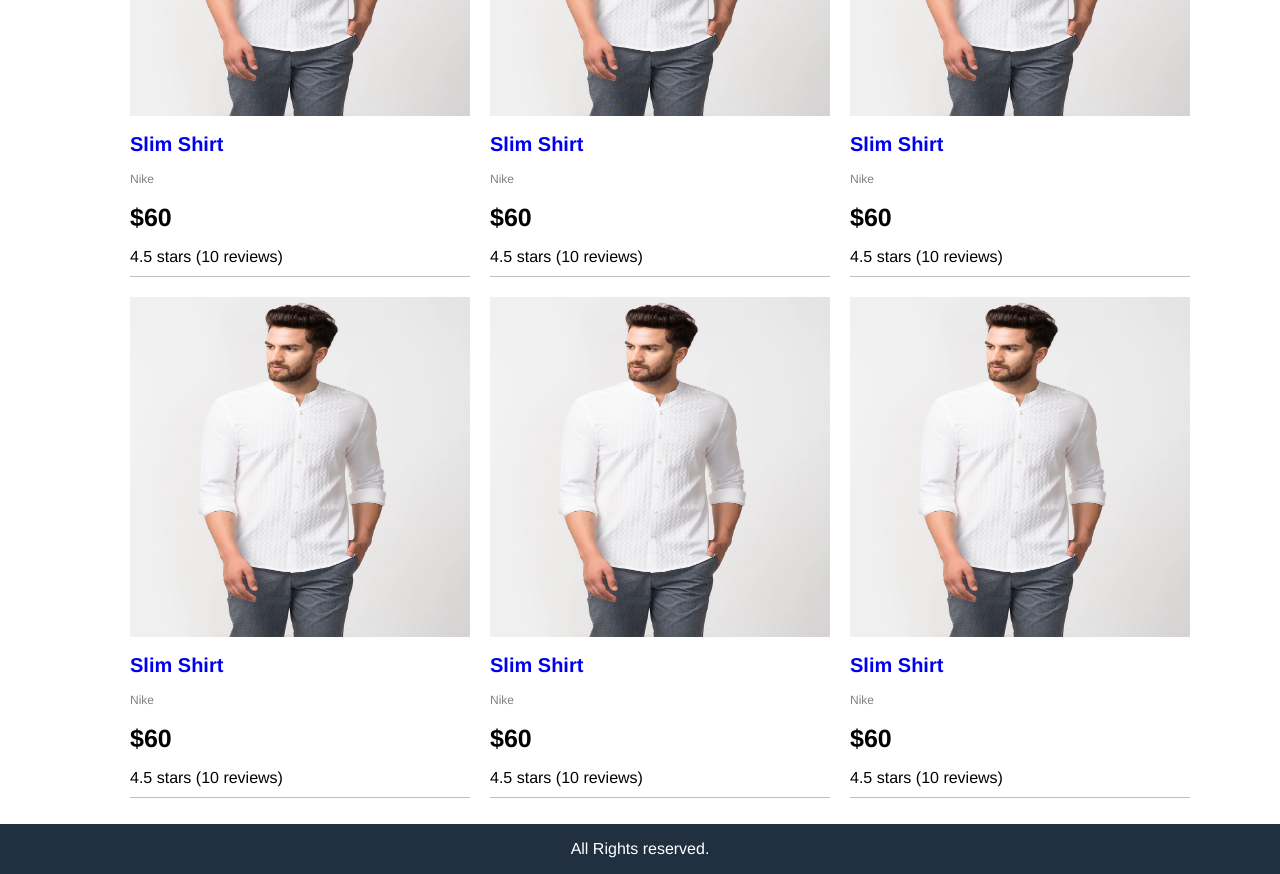
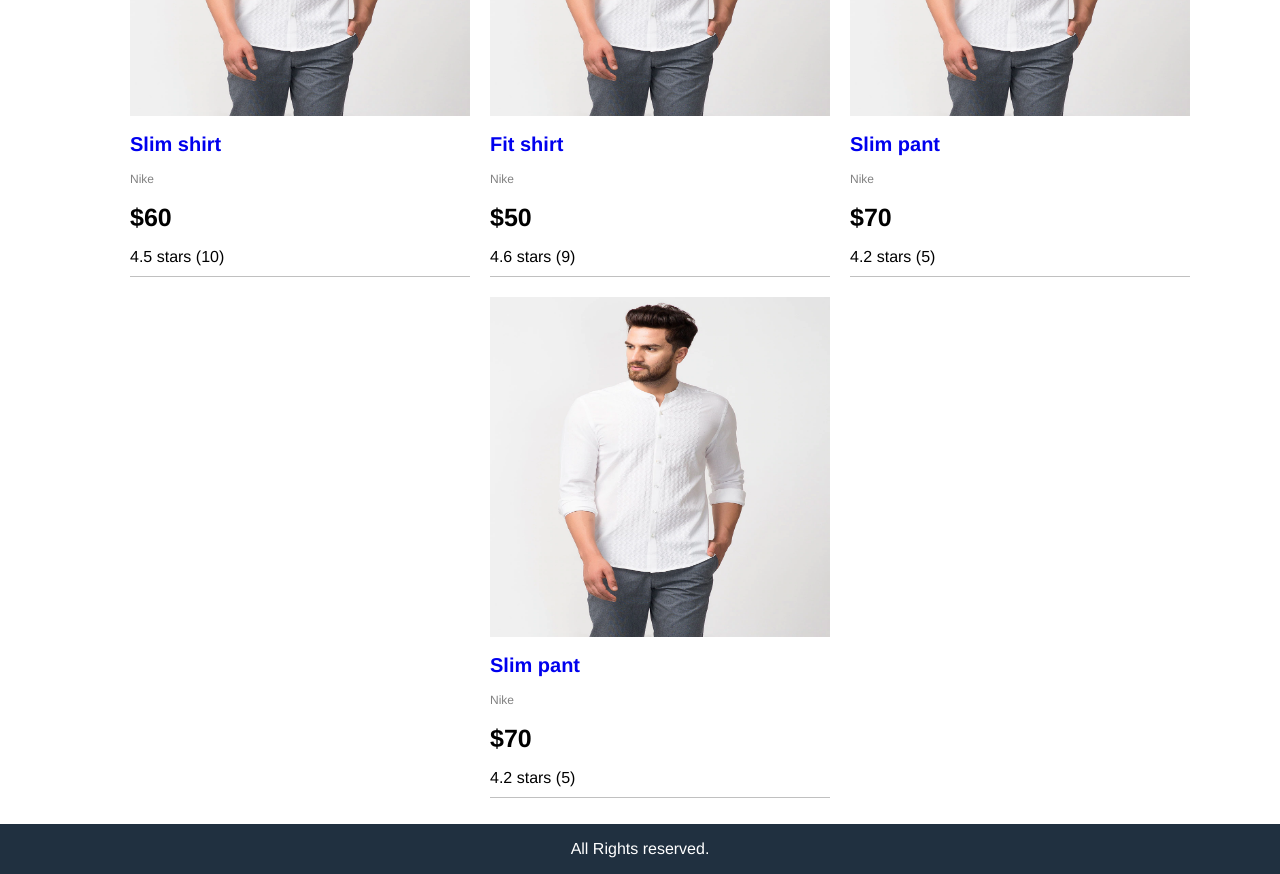
Before and after one commit to omgitsfaraaz/amazon, a React (Create React App) app in the folder frontend/: page / in a window 1280 px wide. Shown: the part 300-1174 px from the top of the page. Built offline with nearby package versions, Linux system fonts and the light colour scheme.

Commit message:
added the products dynamically

```diff
--- a/frontend/src/App.js
+++ b/frontend/src/App.js
@@ -1,4 +1,5 @@
-import logo from './logo.svg';
+import React from 'react';
+import data from './data';
 import './App.css';
 
 function App() {
@@ -36,72 +37,22 @@
         <main className="main">
           <div className="content">
             <ul className="products">
+              {
+                data.products.map(product =>
                   <li>
                     <div className="product">
-                  <img className="product-image" src="/images/d1.jpg" alt="product"/>
+                      <img className="product-image" src={product.image} alt="product"/>
                       <div className="product-name">
-                    <a href="product.html">Slim Shirt</a>
+                        <a href="product.html">{product.name}</a>
                       </div>
-                  <div className="product-brand">Nike</div>
-                  <div className="product-price">$60</div>
-                  <div className="product-rating">4.5 stars (10 reviews)</div>
+                      <div className="product-brand">{product.brand}</div>
+                      <div className="product-price">${product.price}</div>
+                      <div className="product-rating">{product.rating} stars ({product.numReviews})</div>
                     </div>
                   </li>
-              <li>
-                <div className="product">
-                  <img className="product-image" src="/images/d1.jpg" alt="product"/>
-                  <div className="product-name">
-                    <a href="product.html">Slim Shirt</a>
-                  </div>
-                  <div className="product-brand">Nike</div>
-                  <div className="product-price">$60</div>
-                  <div className="product-rating">4.5 stars (10 reviews)</div>
-                </div>
-              </li>
-              <li>
-                <div className="product">
-                  <img className="product-image" src="/images/d1.jpg" alt="product"/>
-                  <div className="product-name">
-                    <a href="product.html">Slim Shirt</a>
-                  </div>
-                  <div className="product-brand">Nike</div>
-                  <div className="product-price">$60</div>
-                  <div className="product-rating">4.5 stars (10 reviews)</div>
-                </div>
-              </li>
-              <li>
-                <div className="product">
-                  <img className="product-image" src="/images/d1.jpg" alt="product"/>
-                  <div className="product-name">
-                    <a href="product.html">Slim Shirt</a>
-                  </div>
-                  <div className="product-brand">Nike</div>
-                  <div className="product-price">$60</div>
-                  <div className="product-rating">4.5 stars (10 reviews)</div>
-                </div>
-              </li>
-              <li>
-                <div className="product">
-                  <img className="product-image" src="/images/d1.jpg" alt="product"/>
-                  <div className="product-name">
-                    <a href="product.html">Slim Shirt</a>
-                  </div>
-                  <div className="product-brand">Nike</div>
-                  <div className="product-price">$60</div>
-                  <div className="product-rating">4.5 stars (10 reviews)</div>
-                </div>
-              </li>
-              <li>
-                <div className="product">
-                  <img className="product-image" src="/images/d1.jpg" alt="product"/>
-                  <div className="product-name">
-                    <a href="product.html">Slim Shirt</a>
-                  </div>
-                  <div className="product-brand">Nike</div>
-                  <div className="product-price">$60</div>
-                  <div className="product-rating">4.5 stars (10 reviews)</div>
-                </div>
-              </li>
+                )
+              }
+
             </ul>
           </div>
         </main>
--- /dev/null
+++ b/frontend/src/data.js
@@ -0,0 +1,40 @@
+export default {
+    products: [
+        {
+            name: 'Slim shirt',
+            category: 'Shirts',
+            image: '/images/d1.jpg',
+            price: 60,
+            brand: 'Nike',
+            rating: 4.5,
+            numReviews: 10
+        },
+        {
+            name: 'Fit shirt',
+            category: 'Shirts',
+            image: '/images/d1.jpg',
+            price: 50,
+            brand: 'Nike',
+            rating: 4.6,
+            numReviews: 9
+        },
+        {
+            name: 'Slim pant',
+            category: 'Pants',
+            image: '/images/d1.jpg',
+            price: 70,
+            brand: 'Nike',
+            rating: 4.2,
+            numReviews: 5
+        },
+        {
+            name: 'Slim pant',
+            category: 'Pants',
+            image: '/images/d1.jpg',
+            price: 70,
+            brand: 'Nike',
+            rating: 4.2,
+            numReviews: 5
+        },
+    ]
+}
```
Also changed, not shown: 1 other file (tests, documents, lock files or other folders). Lines whose indentation alone changed are shown as unchanged.
